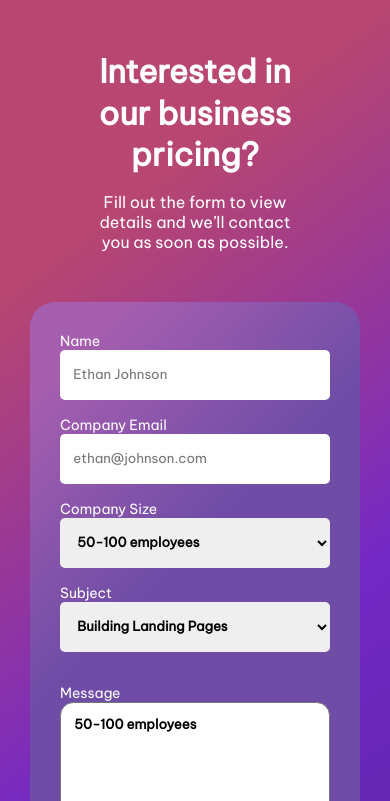
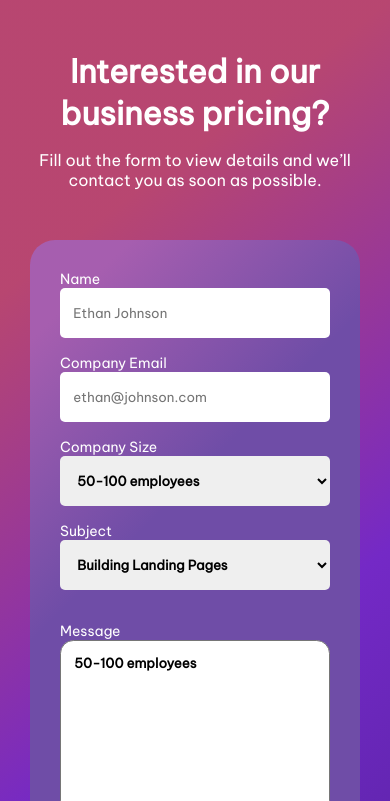
Before and after one commit to leopoldo-moreira/contact-page, a plain HTML site: page index.html in a window 390 px wide. Shown: the part 43-844 px from the top of the page. Drawn offline with Linux system fonts and the light colour scheme.

Commit message:
450px media fix

```diff
--- a/styles/style.css
+++ b/styles/style.css
@@ -106,7 +106,32 @@ fieldset{
     cursor: pointer;
 }
 
-@media (max-width: 640px){
+
+
+@media (max-width: 450px){
+    .header{
+        font-size: 32px;
+        line-height: 1.3em;
+    }
+    .container-header{
+        width: fit-content;
+    }
+    .header-description{
+        font-size: 16px;
+        margin-top: 1em;
+    }
+    .conteiner-form{
+        width: 100%;
+    }
+    body{
+        padding: 10px 30px;
+    }
+    .personal-data-div{
+        grid-template-columns: auto;
+    }
+}
+
+@media (min-width: 451px) and (max-width: 640px){
     .personal-data-div{
         grid-template-columns: auto;
     }
```
